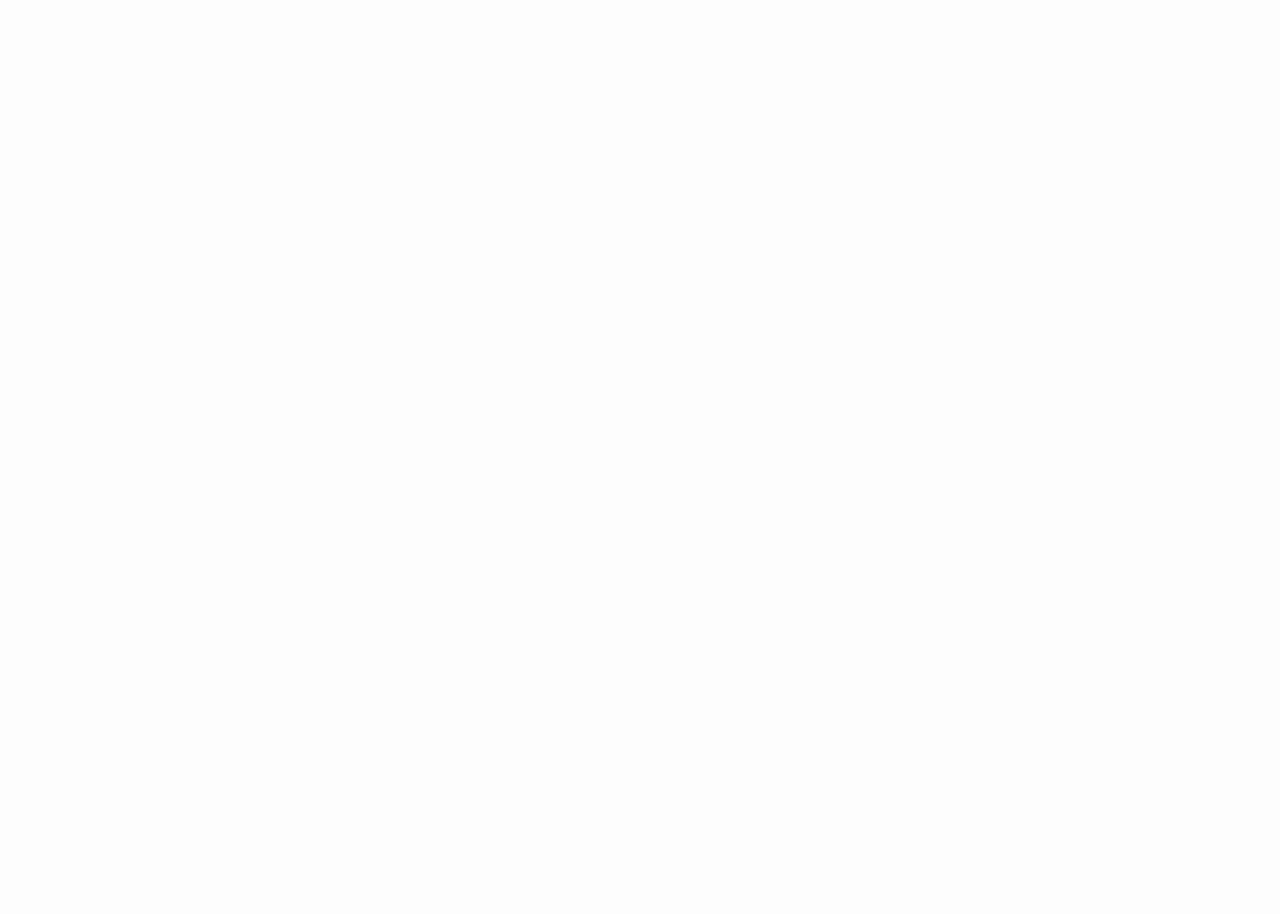
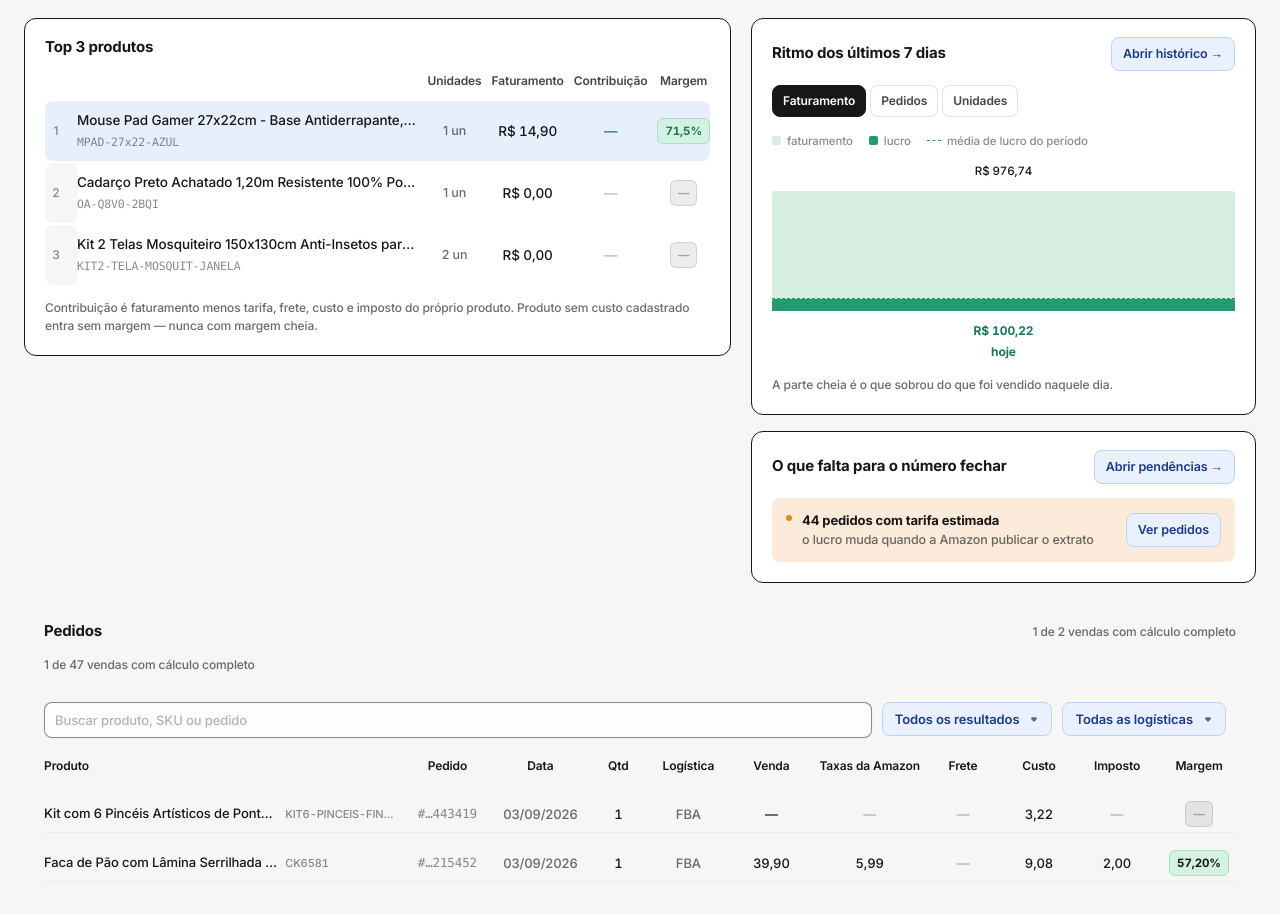
Before and after one commit to AninhaBe/amazon-fba-platform, a Next.js app: page /lab/amazon in a window 1280 px wide. Before the commit this address had no page. Shown: the part 330-1244 px from the top of the page. Before the commit the page ends 800 px from the top, so only its background shows below. Built offline with nearby package versions, Linux system fonts and the light colour scheme.

Commit message:
test: a Amazon ganha bancada em /lab — sem ela 'repliquei' era declaracao, porque nenhum canal traz dado nesta maquina

```diff
--- /dev/null
+++ b/src/app/lab/amazon/page.tsx
@@ -0,0 +1,133 @@
+"use client";
+
+/**
+ * BANCADA DA AMAZON — `/lab/amazon`. O par de `/lab/mercado-livre`.
+ *
+ * ⚠️ EXISTE PARA QUE "REPLIQUEI" SEJA VERIFICAVEL (12/09/2026,
+ * cobranca dela: *"voce ta validando mercado livre x amazon hoje? … quando vou
+ * ver, nao ta igual ainda"*). Ate aqui o trabalho da Amazon era declarado
+ * pronto por compilador e teste, porque NENHUM dos dois canais traz dado nesta
+ * maquina: a Amazon renderiza a faixa vazia e o Mercado Livre diz "nenhuma
+ * conta conectada". Provar rotulo por tipo e comportamento por teste esta
+ * certo — e nao responde "as duas telas estao iguais?", que e uma pergunta de
+ * olho, lado a lado.
+ *
+ * ⚠️ MESMOS PRODUTORES DA TELA REAL, NUNCA UMA COPIA. Os numeros
+ * entram em `entradaDaFaixaDosCards` e saem por `colunasDoPeriodoAmazon`,
+ * `margemDoPeriodoAmazon`, `produtosDoTopAmazon` e `diasDoRitmoAmazon` — as
+ * MESMAS funcoes que `/amazon` chama. Uma copia divergiria no primeiro ajuste e
+ * passaria a aprovar um desenho que o produto nao tem; e o criterio que a
+ * bancada do Mercado Livre ja cumpre.
+ *
+ * ⚠️ NAO E SERVIDA EM PRODUCAO: `isLab` em
+ * `src/lib/supabase/proxy.ts` tira `/lab` do caminho autenticado, e por isso
+ * este arquivo pode ter dado fixo sem virar amostra vazando para a tela dela.
+ *
+ * Os numeros sao os do print de producao de 12/09/2026 — conta real, periodo
+ * "hoje". Fixture inventada esconde justamente o que este arquivo existe para
+ * mostrar: a tarifa que a Amazon ainda nao publicou.
+ */
+import { useState } from "react";
+import { PainelV3, type DadosV3 } from "../../components/PainelV3";
+import { OrderProfitabilityTableV3 } from "../../components/OrderProfitabilityTableV3";
+import { CANAL_AMAZON } from "@/lib/canalV3";
+import type { ProfitabilityLine } from "@/lib/profitability";
+import {
+  colunasDoPeriodoAmazon,
+  diasDoRitmoAmazon,
+  margemDoPeriodoAmazon,
+  produtosDoTopAmazon,
+  type EntradaDaFaixaAmazon,
+} from "../../(app)/amazon/amazonPainelV3";
+
+const MOEDA = "BRL";
+
+/**
+ * A ENTRADA, com os numeros do print. Repare no que ela exercita de proposito:
+ * `logisticaFba` e `anuncio` sao `null` (a Amazon nao publicou), e a tarifa vem
+ * INTEIRA de estimativa — os tres casos em que a faixa tem de mostrar ausencia
+ * em vez de zero.
+ */
+const ENTRADA: EntradaDaFaixaAmazon = {
+  moeda: MOEDA,
+  faturamento: 976.74,
+  pedidosPagos: 15,
+  tarifas: 365.21,
+  tarifasEstimadas: 365.21,
+  pedidosComTarifaEstimada: 44,
+  logisticaFba: null,
+  custoDosProdutos: 345.86,
+  anuncio: null,
+  aliquota: 5,
+  imposto: 41.27,
+  lucro: 100.22,
+  margemPct: 12.14,
+  baseDoResultado: "R$ 825,34 em 44 pedidos",
+};
+
+const HOJE = new Date().toLocaleDateString("en-CA", { timeZone: "America/Sao_Paulo" });
+
+const TOP = [
+  { sku: "MPAD-27x22-AZUL", title: "Mouse Pad Gamer 27x22cm - Base Antiderrapante, Bordas Costuradas", units: 1, revenue: 14.9, marginPct: 71.5 },
+  // Faturamento zero com margem desconhecida: o produto vendeu e a Amazon ainda
+  // nao valorizou. E o par do "R$ 0,00" que a tela exibia.
+  { sku: "OA-Q8V0-2BQI", title: "Cadarço Preto Achatado 1,20m Resistente 100% Poliéster", units: 1, revenue: 0, marginPct: null },
+  { sku: "KIT2-TELA-MOSQUIT-JANELA", title: "Kit 2 Telas Mosquiteiro 150x130cm Anti-Insetos para Janelas", units: 2, revenue: 0, marginPct: null },
+];
+
+/** Uma venda com tarifa conhecida e outra `Pending` — o caso que exibia
+ *  "Venda —" ao lado de "Tarifa 0,00" ate 12/09/2026. */
+const VENDAS: ProfitabilityLine[] = [
+  {
+    id: "702-5341313-6443419:1", product: "Kit com 6 Pincéis Artísticos de Ponta Fina Para Aquarela",
+    sku: "KIT6-PINCEIS-FINO-AZUL", orderId: "702-5341313-6443419", date: `${HOJE}T12:04:00Z`, status: "Pending", fulfillment: "FBA",
+    quantity: 1, currency: MOEDA, revenue: null, marketplaceFees: null, sellerShipping: null, buyerShipping: null,
+    productCost: 3.22, tax: null, contribution: null, marginPct: null,
+    unitPrice: null, complete: false,
+  },
+  {
+    id: "702-9114360-3215452:1", product: "Faca de Pão com Lâmina Serrilhada em Aço Inox",
+    sku: "CK6581", orderId: "702-9114360-3215452", date: `${HOJE}T11:40:00Z`, status: "Shipped", fulfillment: "FBA",
+    quantity: 1, currency: MOEDA, revenue: 39.9, marketplaceFees: 5.99, sellerShipping: null, buyerShipping: null,
+    productCost: 9.08, tax: 2.0, contribution: 22.83, marginPct: 57.2,
+    unitPrice: 39.9, complete: true,
+  },
+];
+
+export default function BancadaDaAmazon() {
+  const [metrica, setMetrica] = useState("Faturamento");
+  const dados: DadosV3 = {
+    periodoLabel: "hoje",
+    resumoApuracao: <>15 pedidos apurados</>,
+    colunas: colunasDoPeriodoAmazon(ENTRADA),
+    margem: margemDoPeriodoAmazon(ENTRADA),
+    notaDoImposto: null,
+    produtos: produtosDoTopAmazon(TOP, MOEDA),
+    ritmo: {
+      metricas: ["Faturamento", "Pedidos", "Unidades"],
+      metricaAtiva: metrica,
+      aoTrocarMetrica: setMetrica,
+      legendaTotal: "faturamento",
+      legendaMedia: "média de lucro do período",
+      mostraLucro: true,
+      media: 100.22,
+      dias: diasDoRitmoAmazon(
+        [{ date: HOJE, revenue: 976.74, orders: 15, units: 18, profit: 100.22 }],
+        { metrica, moeda: MOEDA, hoje: HOJE, diaDaSemana: (data) => new Date(`${data}T12:00:00`).toLocaleDateString("pt-BR", { weekday: "short" }) },
+      ),
+      nota: "A parte cheia é o que sobrou do que foi vendido naquele dia.",
+    },
+    pendencias: [
+      { id: "tarifa", titulo: "44 pedidos com tarifa estimada", efeito: "o lucro muda quando a Amazon publicar o extrato", acao: "Ver pedidos", href: "/amazon/monitor", tom: "atencao" },
+    ],
+    hrefs: { resultado: "/amazon/monitor", produtos: "/amazon/produtos", historico: "/amazon/desempenho", pendencias: "/amazon/monitor" },
+  };
+
+  return (
+    <main style={{ padding: 24, background: "var(--suave, #f6f6f4)", minHeight: "100vh" }}>
+      <PainelV3 dados={dados} />
+      <div style={{ height: 20 }} />
+      <OrderProfitabilityTableV3 canal={CANAL_AMAZON} lines={VENDAS} scopeNote="1 de 47 vendas com cálculo completo" />
+    </main>
+  );
+}
```
